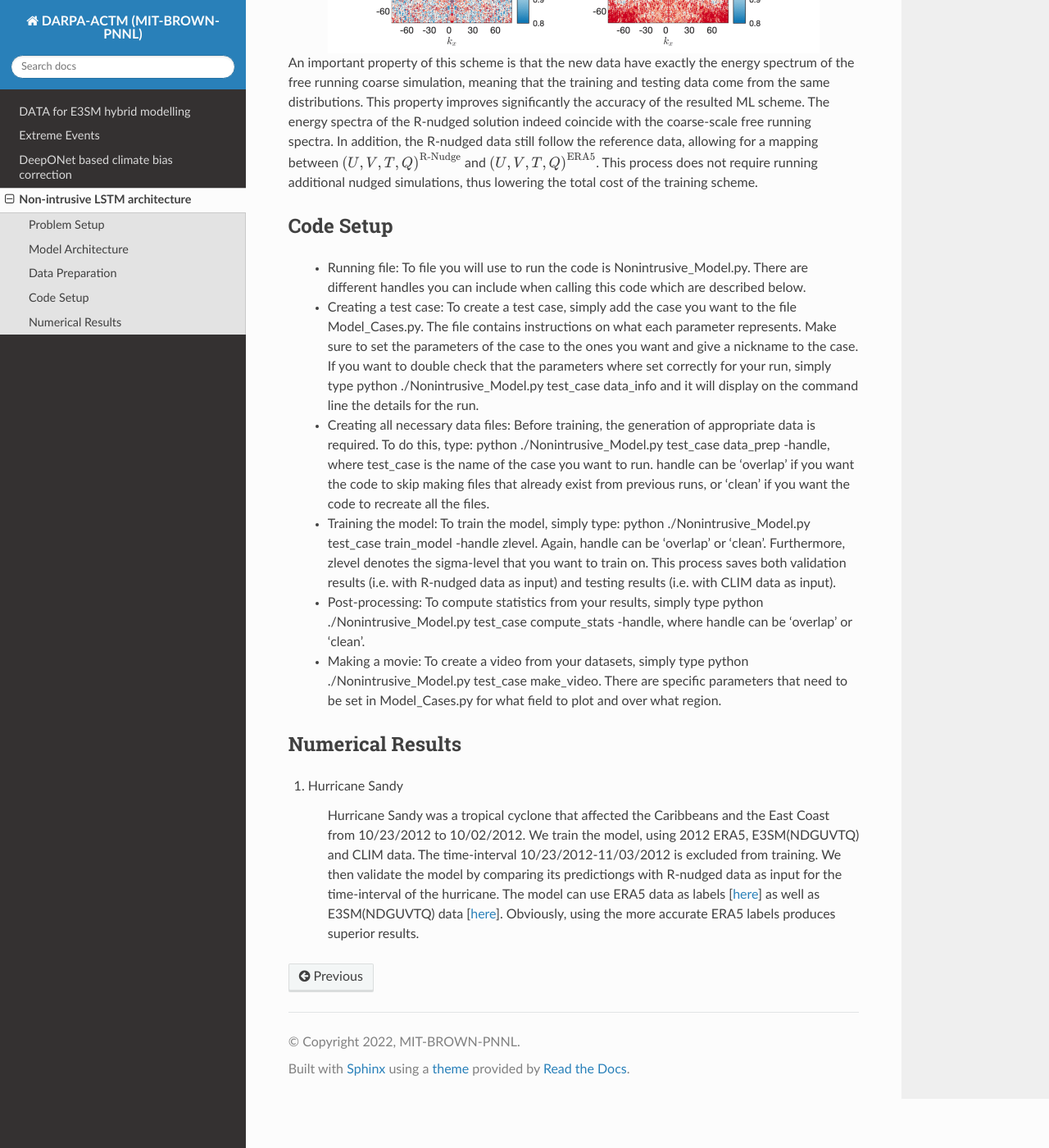
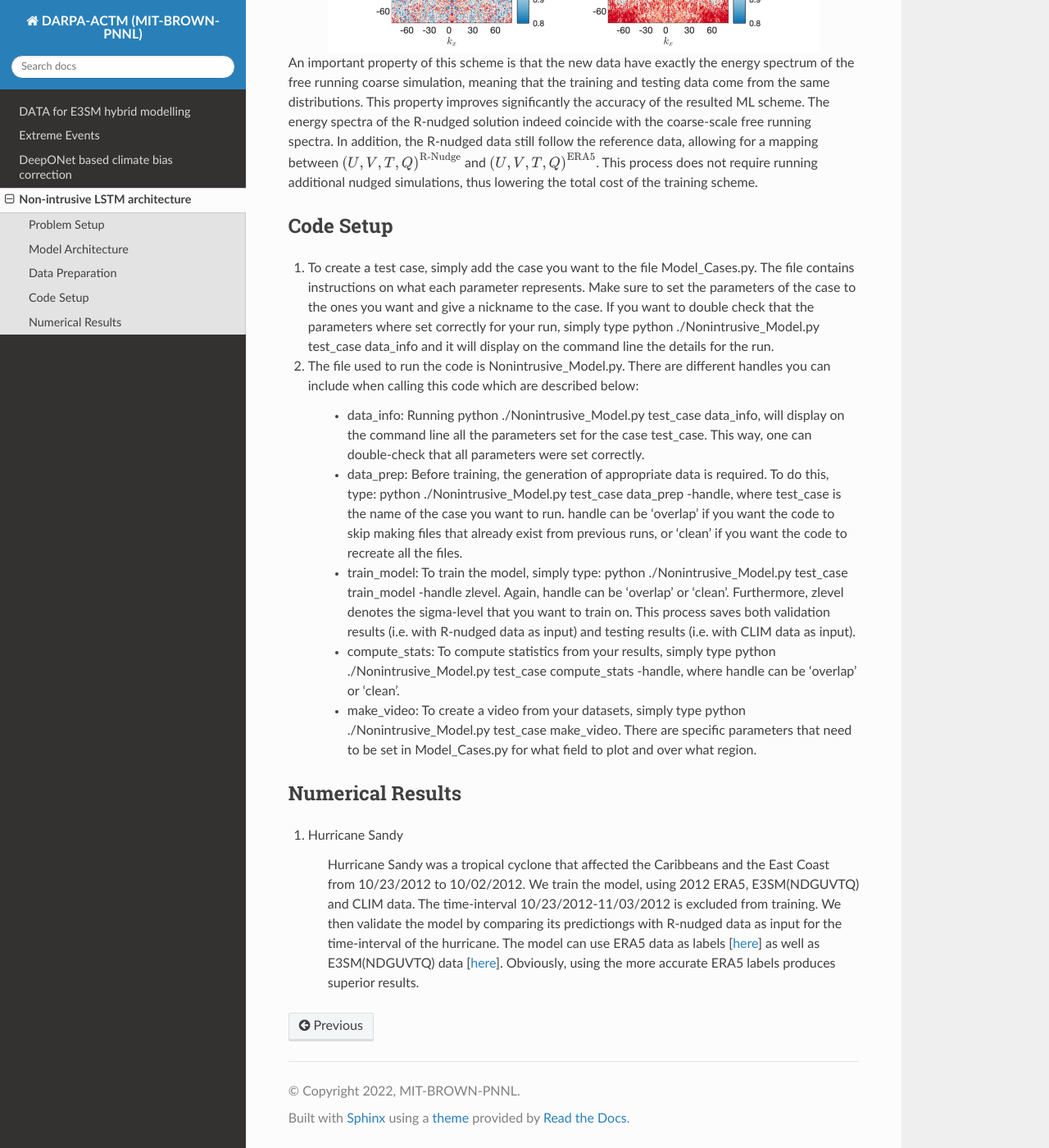
Before and after one commit to aniruddhabora/Extreme-Events-using-Scientific-Machine-Learning, a Sphinx documentation site: the page built from docs/source/modules/LSTM_based_offline_correction.rst, in a window 1280 px wide and 1400 px high, scrolled down 4155 px. Shown: the whole window at 82% size. Built offline with Sphinx 7.4.7 and the Read the Docs theme 2.0.0, drawn with Linux system fonts in a browser that asks for light colours; pages that are not in the unit, such as notebooks, are missing from menus.

Commit message:
Update LSTM_based_offline_correction.rst

```diff
--- a/docs/source/modules/LSTM_based_offline_correction.rst
+++ b/docs/source/modules/LSTM_based_offline_correction.rst
@@ -127,17 +127,20 @@
 
 Code Setup
 ----------
-           * Running file: To file you will use to run the code is Nonintrusive_Model.py. There are different handles you can include when calling this code which are described below.
 
-           * Creating a test case: To create a test case, simply add the case you want to the file Model_Cases.py. The file contains instructions on what each parameter represents. Make sure to set the parameters of the case to the ones you want and give a nickname to the case. If you want to double check that the parameters where set correctly for your run, simply type python ./Nonintrusive_Model.py test_case data_info and it will display on the command line the details for the run.
+1. To create a test case, simply add the case you want to the file Model_Cases.py. The file contains instructions on what each parameter represents. Make sure to set the parameters of the case to the ones you want and give a nickname to the case. If you want to double check that the parameters where set correctly for your run, simply type python ./Nonintrusive_Model.py test_case data_info and it will display on the command line the details for the run.
 
-           * Creating all necessary data files: Before training, the generation of appropriate data is required. To do this, type: python ./Nonintrusive_Model.py test_case data_prep -handle, where test_case is the name of the case you want to run. handle can be 'overlap' if you want the code to skip making files that already exist from previous runs, or 'clean' if you want the code to recreate all the files.
+2. The file used to run the code is Nonintrusive_Model.py. There are different handles you can include when calling this code which are described below:
 
-           * Training the model: To train the model, simply type: python ./Nonintrusive_Model.py test_case train_model -handle zlevel. Again, handle can be 'overlap' or 'clean'. Furthermore, zlevel denotes the sigma-level that you want to train on. This process saves both validation results (i.e. with R-nudged data as input) and testing results (i.e. with CLIM data as input).
+           * data_info: Running python ./Nonintrusive_Model.py test_case data_info, will display on the command line all the parameters set for the case test_case. This way, one can double-check that all parameters were set correctly.
 
-           * Post-processing: To compute statistics from your results, simply type python ./Nonintrusive_Model.py test_case compute_stats -handle, where handle can be 'overlap' or 'clean'.
+           * data_prep: Before training, the generation of appropriate data is required. To do this, type: python ./Nonintrusive_Model.py test_case data_prep -handle, where test_case is the name of the case you want to run. handle can be 'overlap' if you want the code to skip making files that already exist from previous runs, or 'clean' if you want the code to recreate all the files.
 
-           * Making a movie: To create a video from your datasets, simply type python ./Nonintrusive_Model.py test_case make_video. There are specific parameters that need to be set in Model_Cases.py for what field to plot and over what region.
+           * train_model: To train the model, simply type: python ./Nonintrusive_Model.py test_case train_model -handle zlevel. Again, handle can be 'overlap' or 'clean'. Furthermore, zlevel denotes the sigma-level that you want to train on. This process saves both validation results (i.e. with R-nudged data as input) and testing results (i.e. with CLIM data as input).
+
+           * compute_stats: To compute statistics from your results, simply type python ./Nonintrusive_Model.py test_case compute_stats -handle, where handle can be 'overlap' or 'clean'.
+
+           * make_video: To create a video from your datasets, simply type python ./Nonintrusive_Model.py test_case make_video. There are specific parameters that need to be set in Model_Cases.py for what field to plot and over what region.
 
 
 
```
